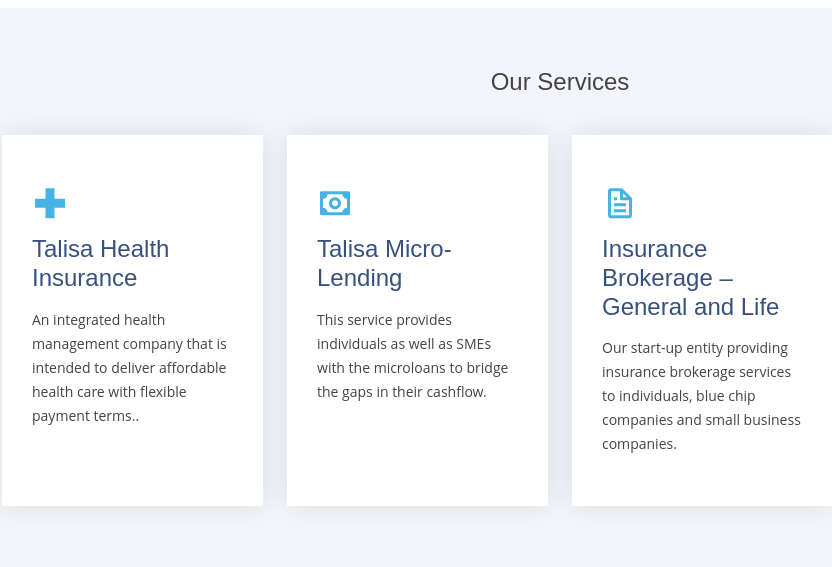
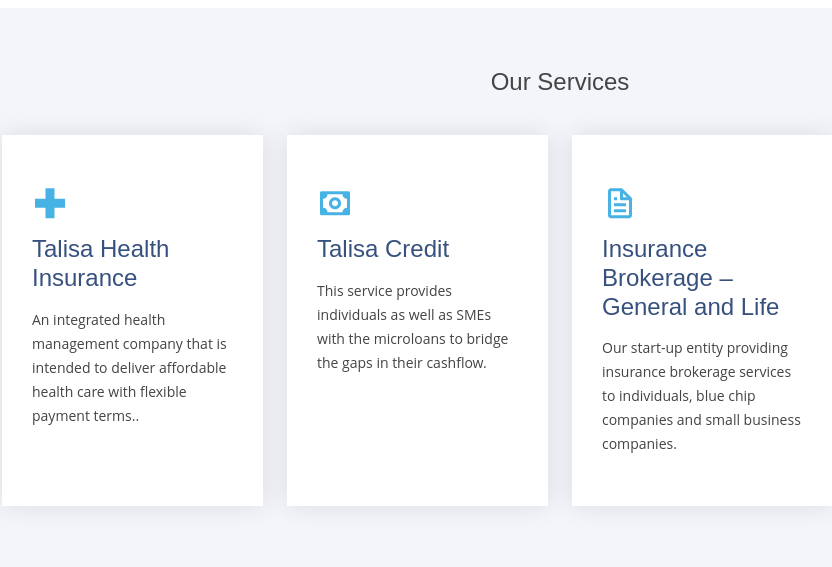
Before and after one commit to GeeTech-Lab/talisaWeb, a Django app: template templates/index.html in a window 1280 px wide. Shown: the part 2425-2992 px from the top of the page, without its empty margins (80-912 px from the left). Run offline with Django 3.2, Linux system fonts and the light colour scheme; the template is opened without the code that fills it, so the values that code supplies are empty; some libraries are stand-ins or nearby versions.

Commit message:
Changed name to Talisa Credit

```diff
--- a/templates/index.html
+++ b/templates/index.html
@@ -211,7 +211,7 @@
                 <div class="col-xl-3 col-md-6 d-flex align-items-stretch mt-4 mt-md-0" data-aos="zoom-in" data-aos-delay="200">
                 <div class="icon-box">
                   <div class="icon"><i class="bx bx-money"></i></div>
-                  <h4><a href="https://www.minloans.com.ng/dashboard/talisa-credit-limited-dhvn/" target="_blank">Talisa Micro-Lending</a></h4>
+                  <h4><a href="https://www.minloans.com.ng/dashboard/talisa-credit-limited-dhvn/" target="_blank">Talisa Credit</a></h4>
                   <p>This service provides individuals as well as
                     SMEs with the microloans to bridge the gaps in their cashflow.</p>
                 </div>
```
